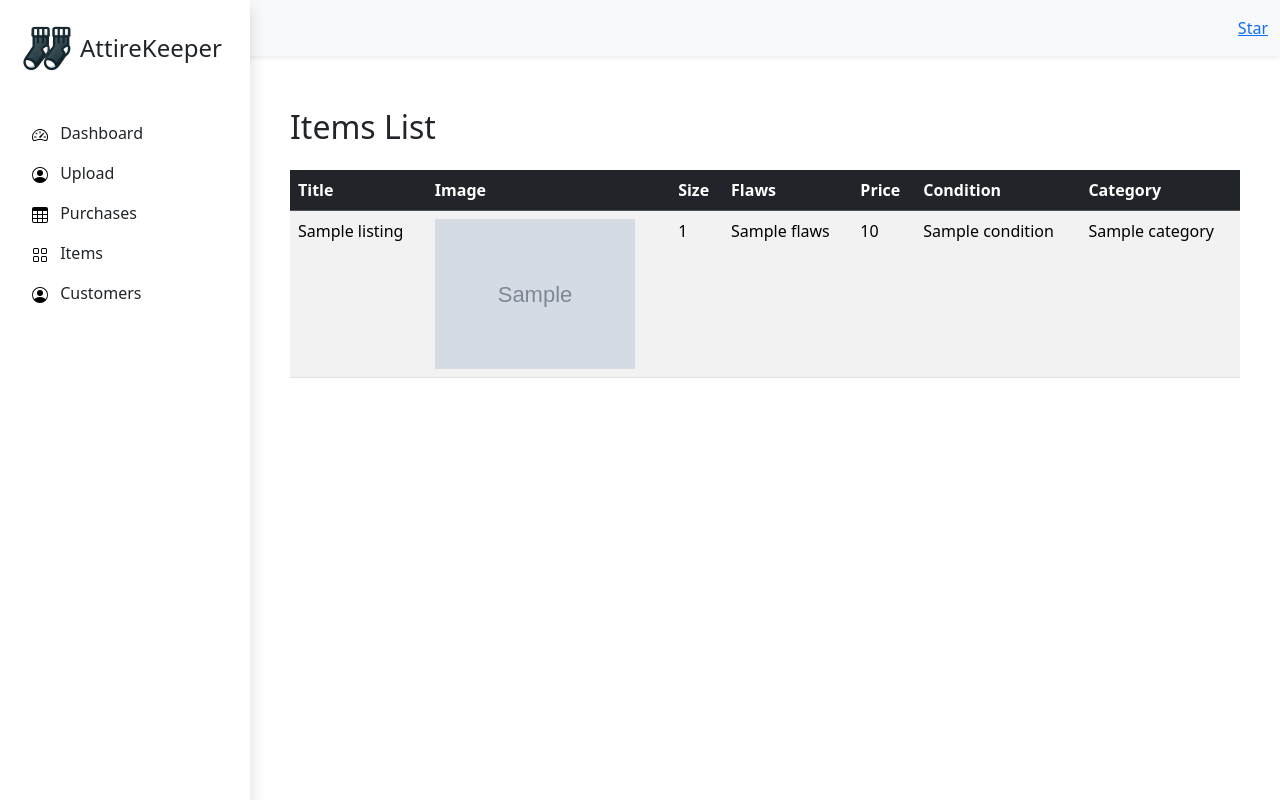
After one commit to artpods56/attirekeeper, a Django app: template app/templates/hub/pages/items.html in a window 1280 px wide. The commit adds this page. Run offline with Django 4.2, Linux system fonts and the light colour scheme; the template is opened without the code that fills it: most values are stand-ins (such as "Sample title", 1, 10 or a date in 2020); grey boxes marked "Sample" are stand-in pictures; some libraries are stand-ins or nearby versions.

Commit message:
refactor: added items view for displaying a table of items

```diff
--- a/app/app/urls.py
+++ b/app/app/urls.py
@@ -17,11 +17,12 @@ from django.contrib import admin
 from django.urls import path, include
 from django.conf import settings
 from django.conf.urls.static import static
-from hub.views import upload, templates
+from hub.views import upload, templates, items
 
 urlpatterns = [
     path('admin/', admin.site.urls),
     path('templates/', templates, name='templates'),
     path('upload/', upload, name='upload'),
+    path('items/', items, name='items'),
     path('api/', include('api.urls')),
 ] + static(settings.MEDIA_URL, document_root=settings.MEDIA_ROOT)
--- a/app/templates/hub/components/sidebar.html
+++ b/app/templates/hub/components/sidebar.html
@@ -6,12 +6,6 @@
     </a>
     <hr>
     <ul class="nav nav-pills flex-column mb-auto">
-      <li class="nav-item">
-        <a href="#" class="nav-link link-dark">
-          <svg class="bi me-2" width="16" height="16"><use xlink:href="#home"></use></svg>
-          Home
-        </a>
-      </li>
       <li>
         <a href="#" class="nav-link link-dark">
           <svg class="bi me-2" width="16" height="16"><use xlink:href="#speedometer2"></use></svg>
@@ -19,15 +13,21 @@
         </a>
       </li>
       <li>
-        <a href="#" class="nav-link link-dark">
-          <svg class="bi me-2" width="16" height="16"><use xlink:href="#table"></use></svg>
-          Orders
+        <a href="{% url 'upload' %}" class="nav-link link-dark">
+          <svg class="bi me-2" width="16" height="16"><use xlink:href="#people-circle"></use></svg>
+          Upload
         </a>
       </li>
       <li>
         <a href="#" class="nav-link link-dark">
+          <svg class="bi me-2" width="16" height="16"><use xlink:href="#table"></use></svg>
+          Purchases
+        </a>
+      </li>
+      <li>
+        <a href="{% url 'items' %}" class="nav-link link-dark">
           <svg class="bi me-2" width="16" height="16"><use xlink:href="#grid"></use></svg>
-          Products
+          Items
         </a>
       </li>
       <li>
--- /dev/null
+++ b/app/templates/hub/pages/items.html
@@ -0,0 +1,49 @@
+{% extends "hub/base.html" %}
+
+{% load crispy_forms_tags %}
+{% load static %}
+{% block extra_css %}
+
+{% endblock %}
+
+{% block title %} Home {% endblock %}
+
+{% block content %}
+
+<div class="container mt-5">
+    <h2 class="mb-4">Items List</h2>
+    <table class="table table-striped table-hover">
+        <thead class="table-dark">
+            <tr>
+                <th scope="col">Title</th>
+                <th scope="col">Image</th>
+                <th scope="col">Size</th>
+                <th scope="col">Flaws</th>
+                <th scope="col">Price</th>
+                <th scope="col">Condition</th>
+                <th scope="col">Category</th>
+            </tr>
+        </thead>
+        <tbody>
+            {% for item in listing_data %}
+            <tr>
+                <td>{{ item.listing.title }}</td>
+                <td>
+                {% if item.photos %}
+                <img src="{{ item.photos.image.url }}" alt="Listing photo" style="max-width: 200px;">
+                {% else %}
+                    <p>No photos available for this listing.</p>
+                {% endif %}
+                </td>
+                <td>{{ item.listing.size }}</td>
+                <td>{{ item.listing.flaws }}</td>
+                <td>{{ item.listing.price }}</td>
+                <td>{{ item.listing.condition }}</td>
+                <td>{{ item.listing.category }}</td>
+            </tr>
+            {% endfor %}
+        </tbody>
+    </table>
+</div>
+
+{% endblock %}
--- a/app/templates/hub/upload.html
+++ b/app/templates/hub/pages/upload.html
@@ -14,9 +14,6 @@
         {% crispy listing_form %}
     </div>
 
-<script src="https://code.jquery.com/jquery-3.6.0.min.js"></script>
-<script src="https://cdnjs.cloudflare.com/ajax/libs/jquery-ui/1.12.1/jquery-ui.min.js"></script>
-<link rel="stylesheet" href="https://cdnjs.cloudflare.com/ajax/libs/jquery-ui/1.12.1/jquery-ui.min.css"/>
-<script src="https://cdnjs.cloudflare.com/ajax/libs/popper.js/1.12.9/umd/popper.min.js"></script>
+
 <script type="module" src="{% static 'hub/js/pages/upload.js' %}"></script>
 {% endblock %}
```
Also changed, not shown: app/hub/views.py (+22 -2 lines), app/templates/hub/templates.html (deleted, +0 -57 lines).
